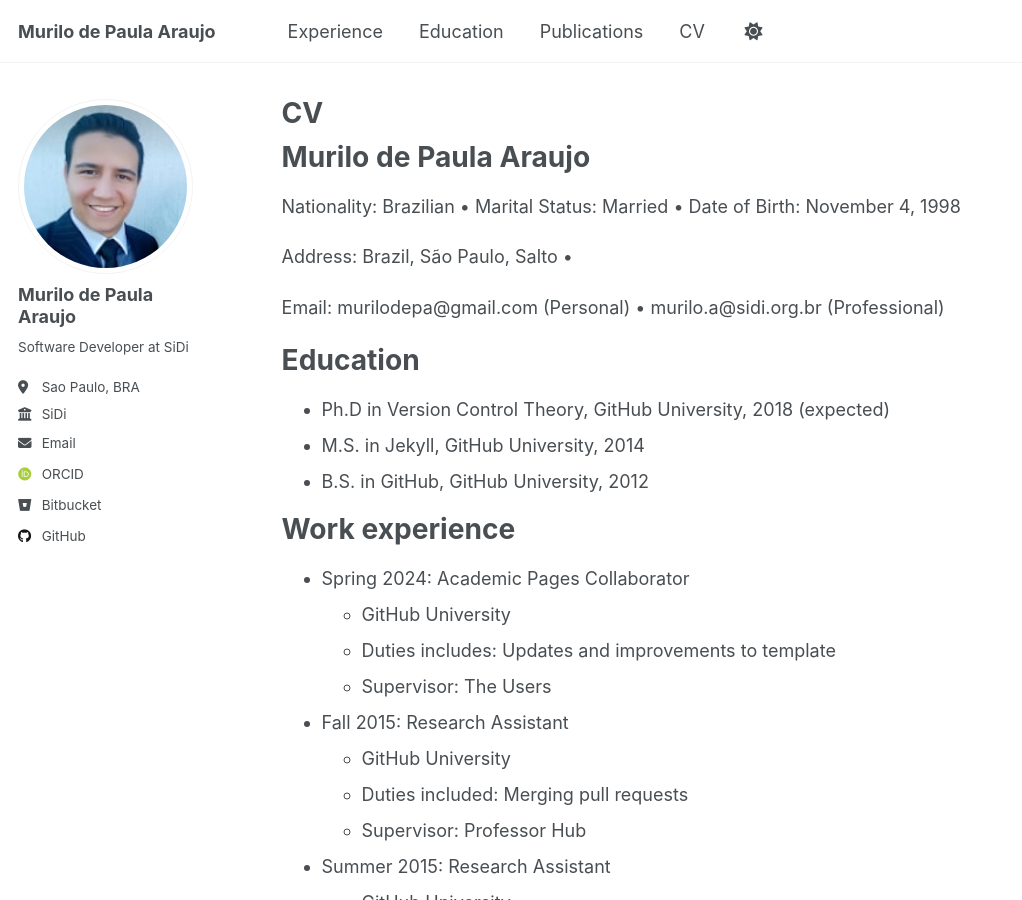
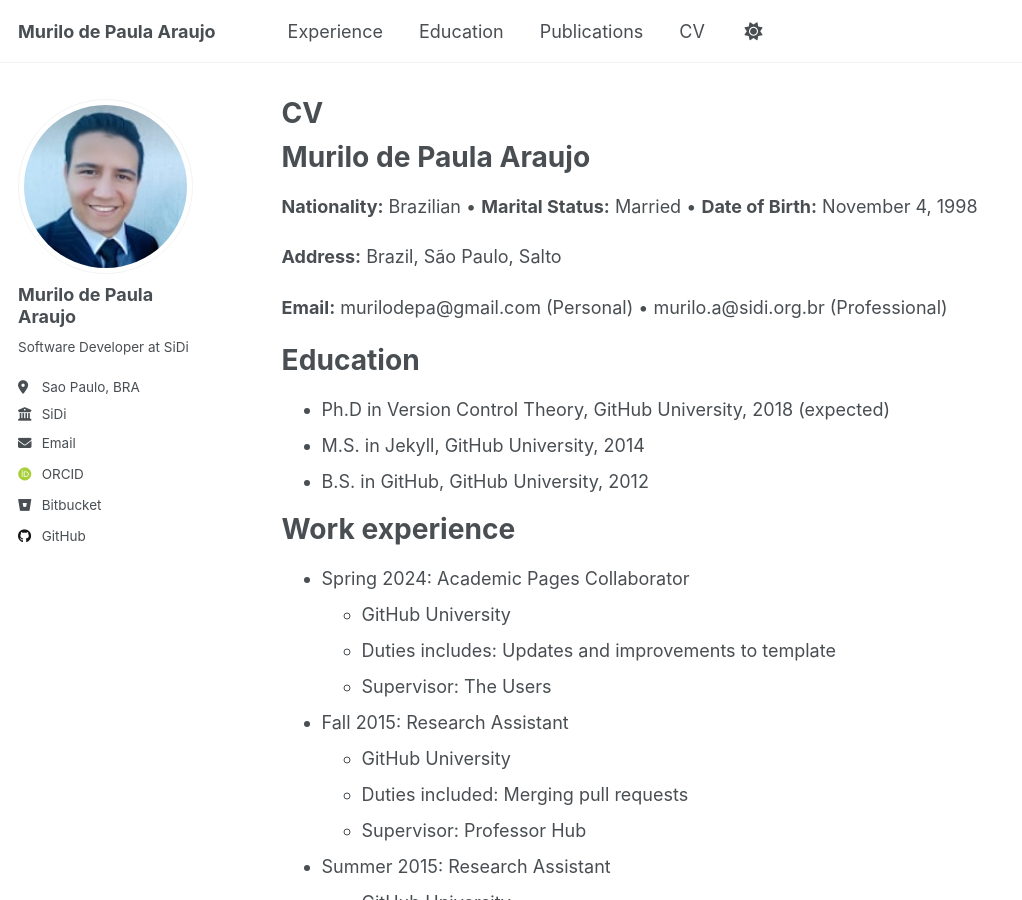
Before and after one commit to murilodepa/murilodepa.github.io, a Jekyll site: the page built from _pages/cv.md, in a window 1280 px wide and 900 px high. Shown: the whole window, without its empty margins (0-1022 px from the left). Built offline with Jekyll 4.4.1, drawn with Linux system fonts in a browser that asks for light colours; some web fonts are replaced; a script that is not in the unit is left out; some of the changed lines change nothing that is shown.

Commit message:
Update cv.md

```diff
--- a/_pages/cv.md
+++ b/_pages/cv.md
@@ -12,19 +12,20 @@
 
 <h1>{{ site.data.personal.name }}</h1>
 <p>
-  Nationality: {{ site.data.personal.nationality }} •
-  Marital Status: {{ site.data.personal.marital_status }} •
-  Date of Birth: {{ site.data.personal.dob }}
+  <strong>Nationality:</strong> {{ site.data.personal.nationality }} •
+  <strong>Marital Status:</strong> {{ site.data.personal.marital_status }} •
+  <strong>Date of Birth:</strong> {{ site.data.personal.dob }}
 </p>
 <p>
-  Address: {{ site.data.personal.address }} •
+  <strong>Address:</strong> {{ site.data.personal.address }}
 </p>
 <p>
-  Email:
+  <strong>Email:</strong>
   {% for email in site.data.personal.emails %}
     {{ email }}{% unless forloop.last %} • {% endunless %}
   {% endfor %}
 </p>
+
 
 Education
 ======
```
